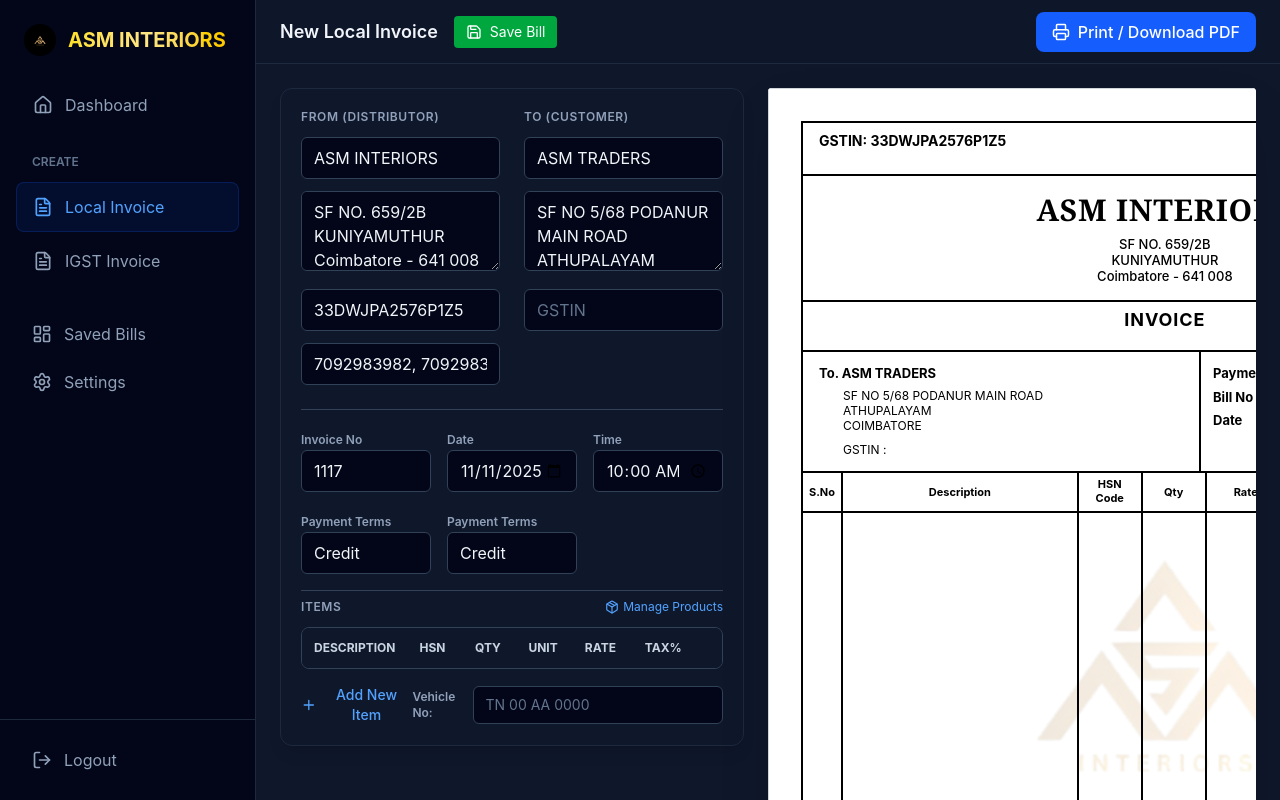
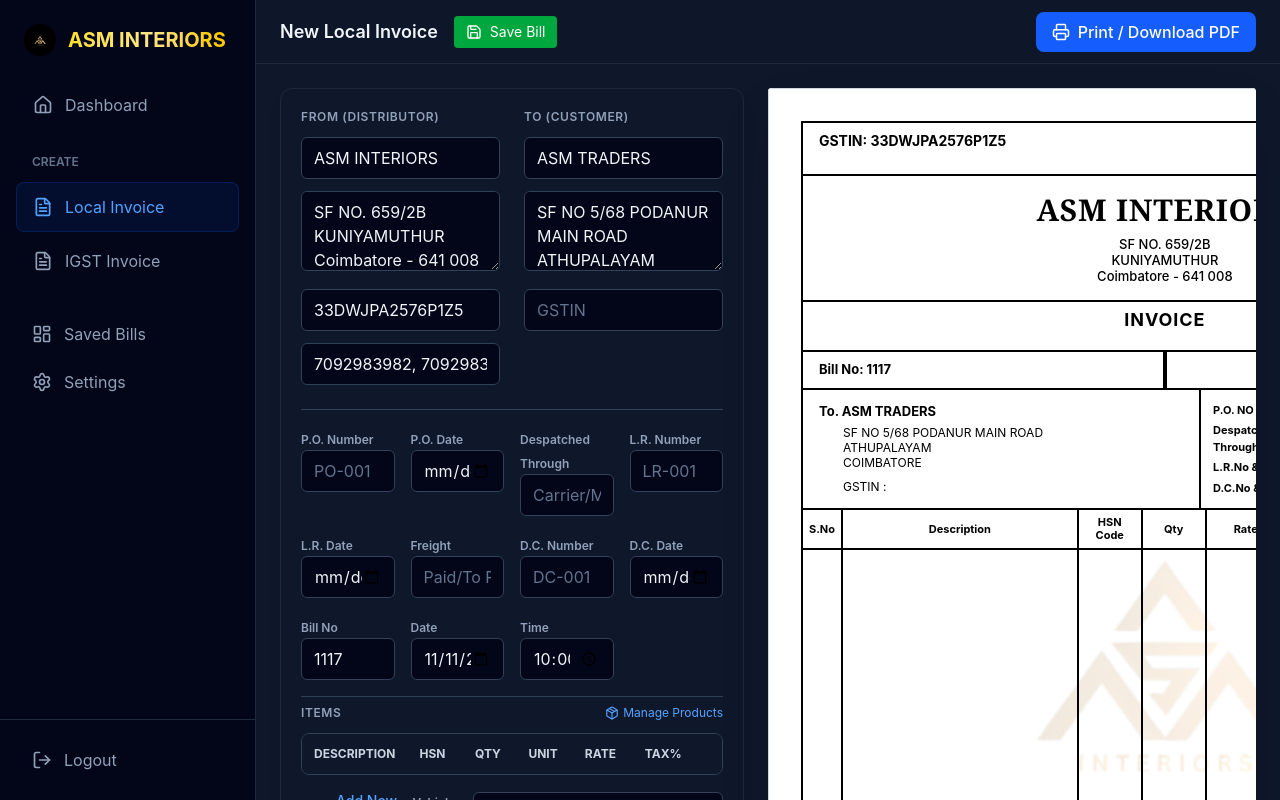
Before and after one commit to matrixfur/ASM-INVOICE-, a React app: page / in a window 1280 px wide. Both pictures are taken after a click on the button "Local Invoice". Built offline with nearby package versions, Linux system fonts and the light colour scheme; the HTML template or start-up script is replaced by a standard one.

Commit message:
Update invoice components and types

```diff
--- a/src/App.tsx
+++ b/src/App.tsx
@@ -25,7 +25,15 @@ const INITIAL_DATA: InvoiceData = {
     date: '2025-11-11',
     time: '10:00',
     paymentTerms: 'Credit',
-    signatory: 'Authorised Signatory'
+    signatory: 'Authorised Signatory',
+    poNumber: '',
+    poDate: '',
+    despatchedThrough: '',
+    lrNumber: '',
+    lrDate: '',
+    freight: '',
+    dcNumber: '',
+    dcDate: ''
   },
   items: []
 };
--- a/src/components/InvoiceForm.tsx
+++ b/src/components/InvoiceForm.tsx
@@ -112,9 +112,41 @@ export const InvoiceForm: React.FC<InvoiceFormProps> = ({ data, onChange }) => {
             </div>
 
             {/* Invoice Meta */}
-            <div className="grid grid-cols-3 gap-4 border-t border-b border-slate-700 py-4 my-2">
+            <div className="grid grid-cols-4 gap-4 border-t border-b border-slate-700 py-4 my-2">
                 <div className="space-y-1">
-                    <label className="text-xs font-semibold text-slate-400">Invoice No</label>
+                    <label className="text-xs font-semibold text-slate-400">P.O. Number</label>
+                    <input className="input-field" placeholder="PO-001" value={data.details.poNumber || ''} onChange={e => handleDetailChange('poNumber', e.target.value)} />
+                </div>
+                <div className="space-y-1">
+                    <label className="text-xs font-semibold text-slate-400">P.O. Date</label>
+                    <input type="date" className="input-field" value={data.details.poDate || ''} onChange={e => handleDetailChange('poDate', e.target.value)} />
+                </div>
+                <div className="space-y-1">
+                    <label className="text-xs font-semibold text-slate-400">Despatched Through</label>
+                    <input className="input-field" placeholder="Carrier/Method" value={data.details.despatchedThrough || ''} onChange={e => handleDetailChange('despatchedThrough', e.target.value)} />
+                </div>
+                <div className="space-y-1">
+                    <label className="text-xs font-semibold text-slate-400">L.R. Number</label>
+                    <input className="input-field" placeholder="LR-001" value={data.details.lrNumber || ''} onChange={e => handleDetailChange('lrNumber', e.target.value)} />
+                </div>
+                <div className="space-y-1">
+                    <label className="text-xs font-semibold text-slate-400">L.R. Date</label>
+                    <input type="date" className="input-field" value={data.details.lrDate || ''} onChange={e => handleDetailChange('lrDate', e.target.value)} />
+                </div>
+                <div className="space-y-1">
+                    <label className="text-xs font-semibold text-slate-400">Freight</label>
+                    <input className="input-field" placeholder="Paid/To Pay" value={data.details.freight || ''} onChange={e => handleDetailChange('freight', e.target.value)} />
+                </div>
+                <div className="space-y-1">
+                    <label className="text-xs font-semibold text-slate-400">D.C. Number</label>
+                    <input className="input-field" placeholder="DC-001" value={data.details.dcNumber || ''} onChange={e => handleDetailChange('dcNumber', e.target.value)} />
+                </div>
+                <div className="space-y-1">
+                    <label className="text-xs font-semibold text-slate-400">D.C. Date</label>
+                    <input type="date" className="input-field" value={data.details.dcDate || ''} onChange={e => handleDetailChange('dcDate', e.target.value)} />
+                </div>
+                <div className="space-y-1">
+                    <label className="text-xs font-semibold text-slate-400">Bill No</label>
                     <input className="input-field" value={data.details.invoiceNo} onChange={e => handleDetailChange('invoiceNo', e.target.value)} />
                 </div>
                 <div className="space-y-1">
@@ -124,14 +156,6 @@ export const InvoiceForm: React.FC<InvoiceFormProps> = ({ data, onChange }) => {
                 <div className="space-y-1">
                     <label className="text-xs font-semibold text-slate-400">Time</label>
                     <input type="time" className="input-field" value={data.details.time || ''} onChange={e => handleDetailChange('time', e.target.value)} />
-                </div>
-                <div className="space-y-1">
-                    <label className="text-xs font-semibold text-slate-400">Payment Terms</label>
-                    <input className="input-field" value={data.details.paymentTerms} onChange={e => handleDetailChange('paymentTerms', e.target.value)} />
-                </div>
-                <div className="space-y-1">
-                    <label className="text-xs font-semibold text-slate-400">Payment Terms</label>
-                    <input className="input-field" value={data.details.paymentTerms} onChange={e => handleDetailChange('paymentTerms', e.target.value)} />
                 </div>
             </div>
 
--- a/src/components/InvoicePreview.tsx
+++ b/src/components/InvoicePreview.tsx
@@ -60,6 +60,16 @@ export const InvoicePreview: React.FC<InvoicePreviewProps> = ({ data, label = '(
                     </h2>
                 </div>
 
+                {/* Bill No and Date Section */}
+                <div className="flex border-b-2 border-black">
+                    <div className="w-1/2 border-r-2 border-black p-2 pl-4">
+                        <div className="font-bold text-[13px]">Bill No: {data.details.invoiceNo}</div>
+                    </div>
+                    <div className="w-1/2 p-2 pr-4 text-right border-l-2 border-black">
+                        <div className="font-bold text-[13px]">Date: {data.details.date}</div>
+                    </div>
+                </div>
+
                 {/* Customer & Invoice Details */}
                 <div className="flex border-b-2 border-black">
                     <div className="w-[55%] border-r-2 border-black p-3 pl-4">
@@ -72,13 +82,16 @@ export const InvoicePreview: React.FC<InvoicePreviewProps> = ({ data, label = '(
                         </div>
                     </div>
                     <div className="w-[45%] p-3">
-                        <div className="grid grid-cols-[110px_1fr] gap-y-1 text-[13px]">
-                            <div className="font-bold">Payment Terms</div>
-                            <div className="font-bold">: {data.details.paymentTerms}</div>
-                            <div className="font-bold">Bill No</div>
-                            <div className="font-bold">: {data.details.invoiceNo}</div>
-                            <div className="font-bold">Date</div>
-                            <div className="font-bold">: {data.details.date} {data.details.time && <span className="text-[11px] font-normal">({data.details.time})</span>}</div>
+                        <div className="grid grid-cols-[110px_1fr] gap-y-1 text-[11px]">
+                            <div className="font-bold">P.O. NO & Date</div>
+                            <div className="font-bold">: {data.details.poNumber || ''} {data.details.poDate ? `(${data.details.poDate})` : ''}</div>
+                            <div className="font-bold">Despatched Through</div>
+                            <div className="font-bold whitespace-nowrap">: {data.details.despatchedThrough || ''}</div>
+                            <div className="font-bold">L.R.No & Date</div>
+                            <div className="font-bold">: {data.details.lrNumber || ''} {data.details.lrDate ? `(${data.details.lrDate})` : ''}</div>
+
+                            <div className="font-bold">D.C.No & Dt</div>
+                            <div className="font-bold">: {data.details.dcNumber || ''} {data.details.dcDate ? `(${data.details.dcDate})` : ''}</div>
                         </div>
                     </div>
                 </div>
@@ -196,9 +209,7 @@ export const InvoicePreview: React.FC<InvoicePreviewProps> = ({ data, label = '(
                             <div className="font-medium italic text-[14px] mt-2">
                                 Rupees {numberToWords(finalAmount)} Only
                             </div>
-                            <div className="mt-4 text-[12px] font-medium">
-                                Time : {new Date().toLocaleTimeString('en-US', { hour: '2-digit', minute: '2-digit', hour12: true })}
-                            </div>
+
                         </div>
                         <div className="w-72">
                             <div className="flex justify-between px-3 py-2 text-[13px] font-medium">
--- a/src/types.ts
+++ b/src/types.ts
@@ -23,6 +23,14 @@ export interface InvoiceDetails {
     vehicleNumber?: string;
     time?: string;
     termsAndConditions?: string; // Optional
+    poNumber?: string; // Purchase Order Number
+    poDate?: string; // Purchase Order Date
+    despatchedThrough?: string; // Dispatch method/carrier
+    lrNumber?: string; // Lorry Receipt Number
+    lrDate?: string; // Lorry Receipt Date
+    freight?: string; // Freight charges/terms
+    dcNumber?: string; // Delivery Challan Number
+    dcDate?: string; // Delivery Challan Date
 }
 
 export interface InvoiceData {
```
